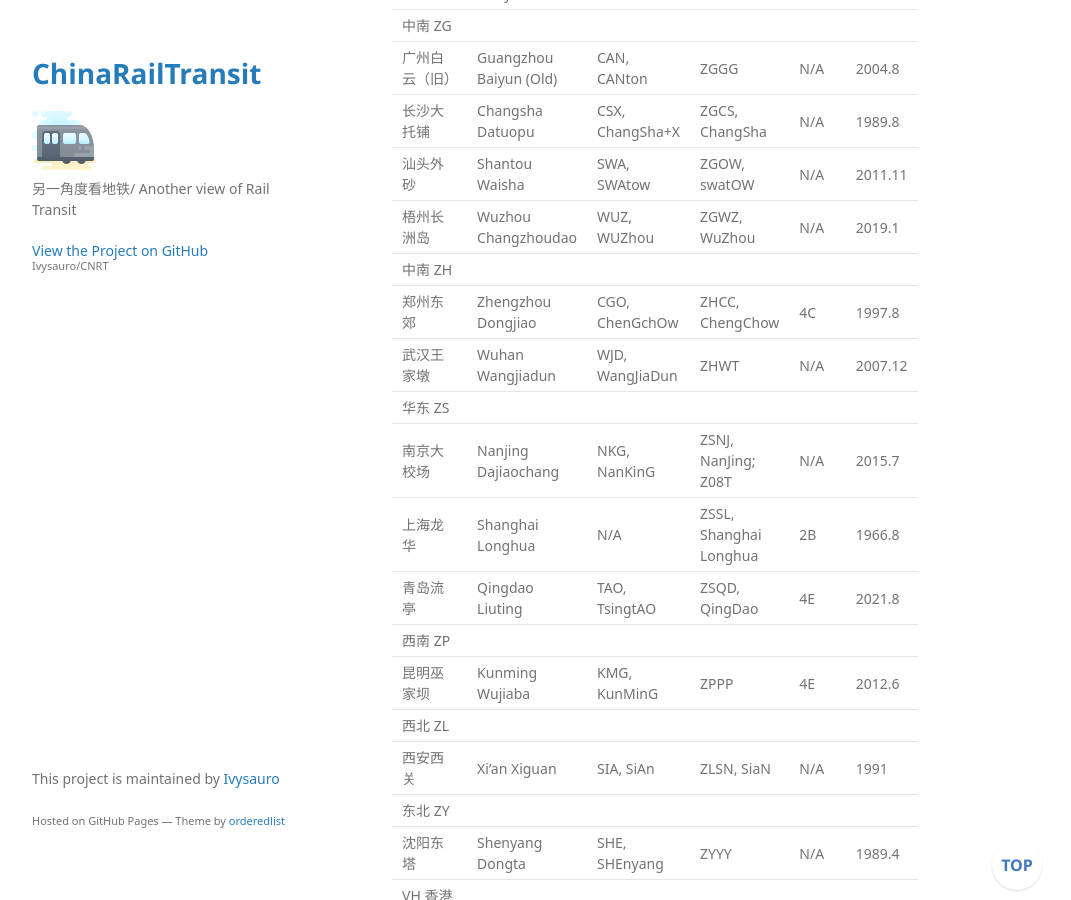
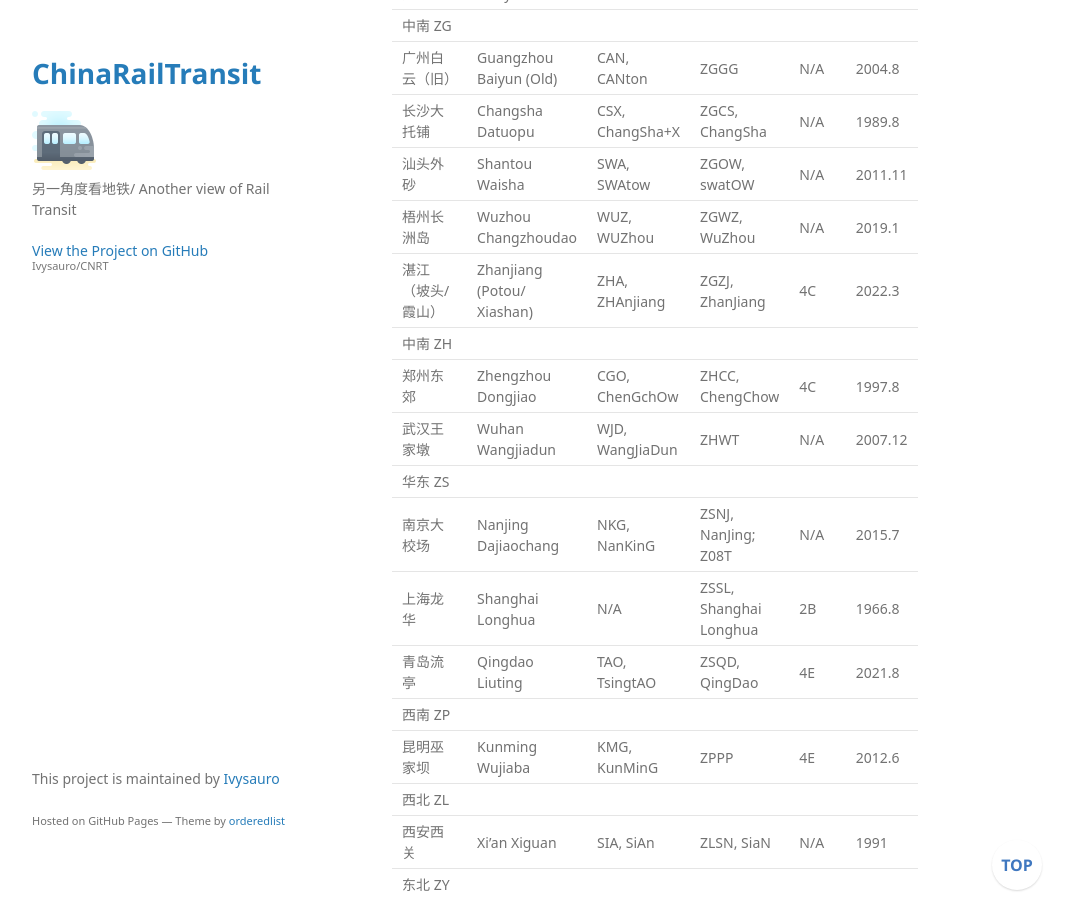
Before and after one commit to Ivysauro/CNRT, a Jekyll site: the page built from data/Airport.md, in a window 1280 px wide and 900 px high, scrolled down 12825 px. Shown: the whole window, without its empty margins (178-1249 px from the left). Built offline with Jekyll 4.4.1, drawn with Linux system fonts in a browser that asks for light colours; some web fonts are replaced; our own code applies the rules of GitHub Pages for plain Markdown files; a script that is not in the unit is left out.

Commit message:
🍊更新湛江数据

```diff
--- a/data/Airport.md
+++ b/data/Airport.md
@@ -307,6 +307,7 @@
 | 长沙大托铺 | Changsha Datuopu | CSX, ChangSha+X | ZGCS, ChangSha | N/A | 1989.8 |
 | 汕头外砂 | Shantou Waisha | SWA, SWAtow | ZGOW, swatOW | N/A | 2011.11 |
 | 梧州长洲岛 | Wuzhou Changzhoudao | WUZ, WUZhou | ZGWZ, WuZhou | N/A | 2019.1 |
+| 湛江（坡头/霞山） | Zhanjiang (Potou/ Xiashan) | ZHA, ZHAnjiang | ZGZJ, ZhanJiang | 4C | 2022.3 |
 | 中南 ZH |
 | 郑州东郊 | Zhengzhou Dongjiao | CGO, ChenGchOw | ZHCC, ChengChow | 4C | 1997.8 |
 | 武汉王家墩 | Wuhan Wangjiadun | WJD, WangJiaDun | ZHWT | N/A | 2007.12 |
```
